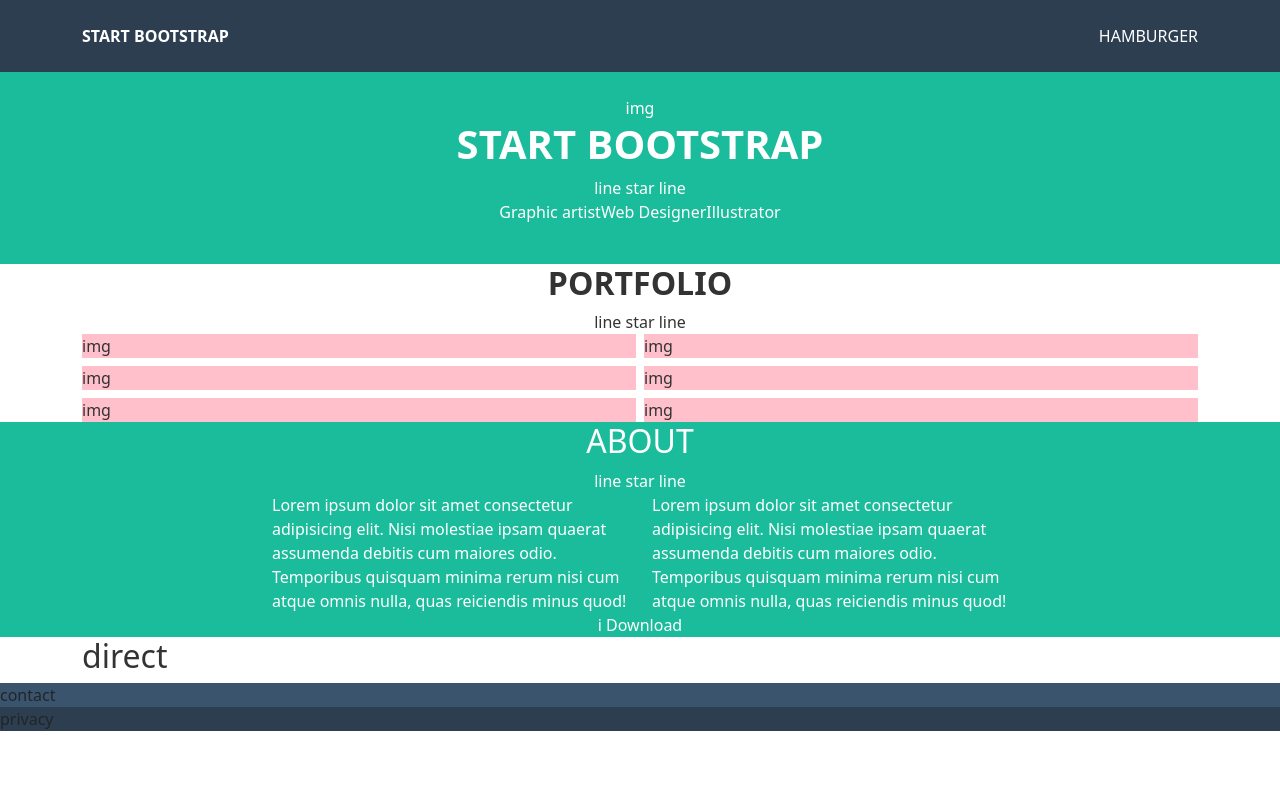
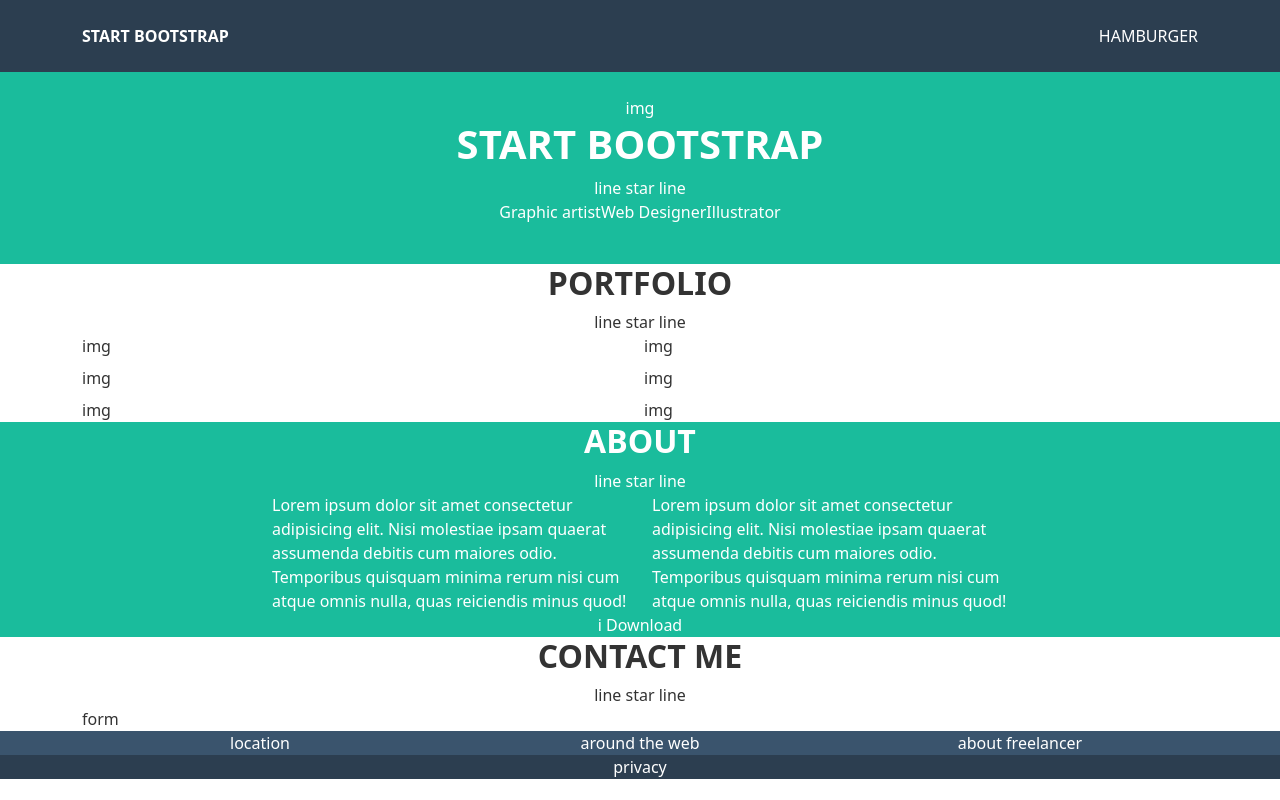
Before and after one commit to elisabichiappini/html-css-bootstrap-freelancer, a plain HTML site: page index.html in a window 1280 px wide. Drawn offline with nearby package versions, Linux system fonts and the light colour scheme.

Commit message:
feat: layout e respo project in bs

```diff
--- a/css/_partials/common.css
+++ b/css/_partials/common.css
@@ -13,17 +13,18 @@ COMMON---------
 }
 
 #portfolio,
-#direct {
+#contact {
     color: var(--ec-black);
 }
 
-#contact {
+#social {
     background-color: var(--ec-main-bg1);
 }
 
 li {
  list-style-type: none;
 }
-#portfolio .content {
+
+/* #portfolio .content {
     background-color: pink;
-}
+} */
--- a/index.html
+++ b/index.html
@@ -82,7 +82,7 @@
         <!--Section 2-->
         <section id="about">
             <div class="container text-white">
-                <h2 class="text-center text-uppercase">About</h2>
+                <h2 class="text-uppercase text-center fw-bolder">About</h2>
                 <div class="text-center">line star line</div>
                 <div class="row justify-content-center">
                     <div class="col-8 col-lg-3 col-xl-4">Lorem ipsum dolor sit amet consectetur adipisicing elit. Nisi molestiae ipsam quaerat assumenda debitis cum maiores odio. Temporibus quisquam minima rerum nisi cum atque omnis nulla, quas reiciendis minus quod!</div>
@@ -93,9 +93,11 @@
         </section>
         <!--/ Section 2-->
         <!--Section 3-->
-        <section id="direct">
+        <section id="contact">
             <div class="container">
-                <h2>direct</h2>
+                <h2 class="text-uppercase text-center fw-bolder">Contact me</h2>
+                <div class="text-center">line star line</div>
+                <div>form</div>
             </div>
         </section>
         <!--/ Section 3-->
@@ -105,10 +107,20 @@
     <!--Footer: top e bottom-->
     <footer>
         <!--Footer top-->
-        <section id="contact">contact</section>
+        <section id="social">
+            <div class="container text-center text-white">
+                <div class="row row-cols-lg-3">
+                    <div class="col">location</div>
+                    <div class="col">around the web</div>
+                    <div class="col">about freelancer</div>
+                </div>
+            </div>
+        </section>
         <!--/ Footer top-->
         <!--Footer bottom-->
-        <section id="privacy">privacy</section>
+        <section id="privacy">
+            <div class="container text-white text-center">privacy</div>
+        </section>
         <!--/ Footer bottom-->
     </footer>
     <!--Footer: top e bottom-->
```
